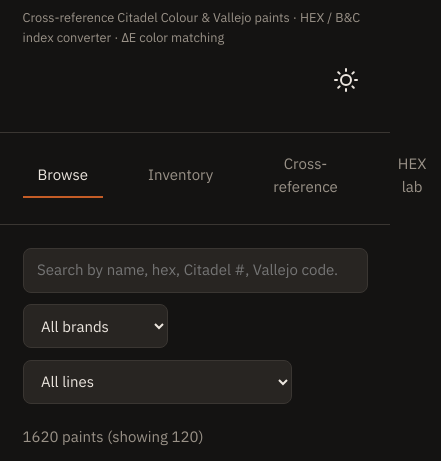
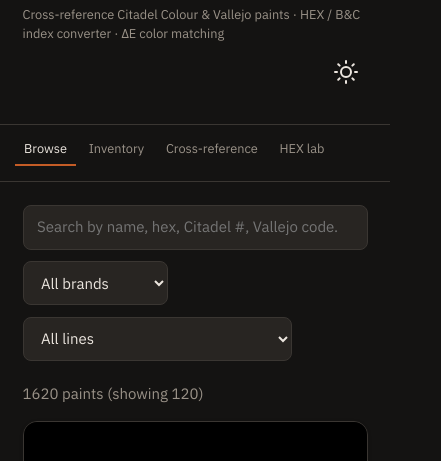
Before and after one commit to diptamahardhika/paint-index, a website: page index.html in a window 390 px wide. Shown: the part 46-507 px from the top of the page, 441 px wide, since content can reach past the window. Drawn offline with Linux system fonts and the light colour scheme; no server answers.

Commit message:
Summary of changes (css/app.css): 1. html, body — Added overflow-x: hidden; width: 100% to prevent horizontal scrolling 2. nav.tabs (≤768px) — Reduced gap from 2rem→0.25rem, padding from 0.75rem 1.5rem to 0.5rem 1rem, reduced button padding and font size, added overflow-x: auto as safety net 3. .inventory-auth-user (≤768px) — Added flex-wrap: wrap so user info and action buttons stack instead of overflowing 4. .toolbar input[type="search"] (≤768px) — Changed to flex: 1 1 100% so search bars take full width instead of forcing 320px 5. ≤480px breakpoint — Header stacks vertically, theme toggle aligns to end

```diff
--- a/css/app.css
+++ b/css/app.css
@@ -50,6 +50,8 @@ html, body {
   font-family: var(--font);
   font-size: 15px;
   line-height: 1.5;
+  overflow-x: hidden;
+  width: 100%;
 }
 
 main {
@@ -669,7 +671,37 @@ button:focus {
   }
 }
 
+@media (max-width: 480px) {
+  header {
+    flex-direction: column;
+    gap: 0.5rem;
+  }
+
+  #theme-toggle {
+    margin-left: 0;
+    align-self: flex-end;
+  }
+}
+
 @media (max-width: 768px) {
+  nav.tabs {
+    gap: 0.25rem;
+    padding: 0.5rem 1rem 0;
+    overflow-x: auto;
+    -webkit-overflow-scrolling: touch;
+    scrollbar-width: none;
+  }
+
+  nav.tabs::-webkit-scrollbar {
+    display: none;
+  }
+
+  nav.tabs button {
+    padding: 0.4rem 0.6rem;
+    font-size: 0.85rem;
+    white-space: nowrap;
+  }
+
   .inventory-header {
     padding: 1rem;
   }
@@ -679,8 +711,12 @@ button:focus {
     width: 100%;
   }
 
-  .profile-card,
   .inventory-auth-user {
+    flex-wrap: wrap;
+    min-width: 100%;
+  }
+
+  .profile-card {
     min-width: 100%;
   }
 
@@ -700,6 +736,10 @@ button:focus {
   .match-score {
     grid-column: 1 / -1;
     text-align: left;
+  }
+
+  .toolbar input[type="search"] {
+    flex: 1 1 100%;
   }
 }
 
```
Also changed, not shown: 1 other file.
